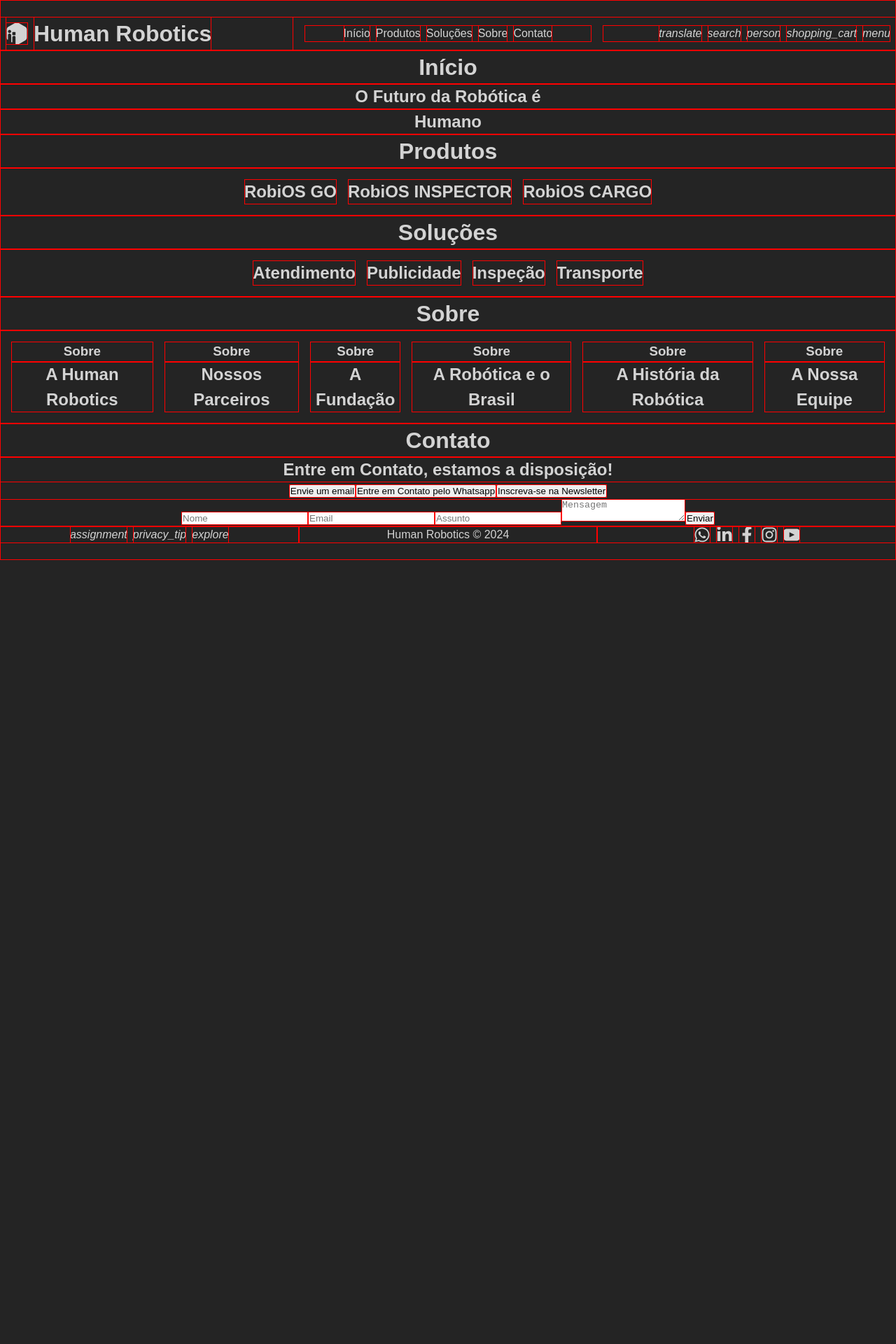
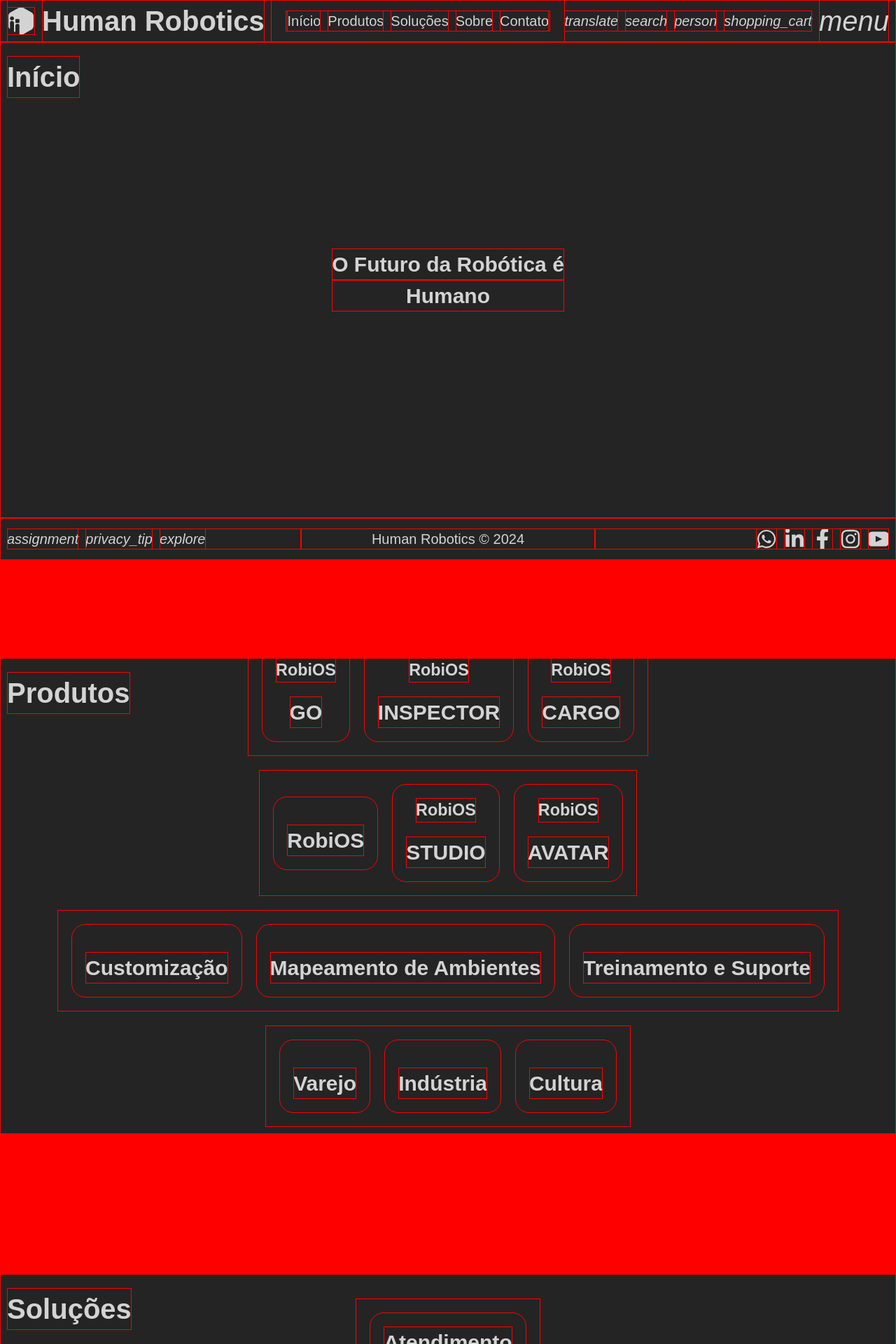
Before and after one commit to Tarranzilla/00_PRAGWORKS_2024, a React (Vite) app in the folder pragworks24/: page / in a window 1280 px wide. Shown: the top 1920 px of the page at 70% size. Before the commit the page ends 800 px from the top, so only its background shows below. Built offline with nearby package versions, Linux system fonts and the light colour scheme.

Commit message:
small fix

```diff
--- a/pragworks24/index.html
+++ b/pragworks24/index.html
@@ -2,7 +2,7 @@
 <html lang="en">
     <head>
         <meta charset="UTF-8" />
-        <link rel="icon" type="image/svg+xml" href="/vite.svg" />
+        <link rel="icon" type="image/svg+xml" href="/HR_Logo.svg" />
         <meta name="viewport" content="width=device-width, initial-scale=1.0" />
         <title>pragworks24</title>
     </head>
--- a/pragworks24/src/App.tsx
+++ b/pragworks24/src/App.tsx
@@ -61,37 +61,107 @@ function App() {
                 </div>
                 <div className="card_auto_slider" id="auto_slider_partners"></div>
             </div>
+            <div className="Section_Divider" id="SD01"></div>
             <div className="LP_Section" id="produtos">
                 <h1 className="LP_Section_Title">Produtos</h1>
-                <div className="Products_Container">
+                <div className="Products_Container" id="produtos-robos" title="Robôs">
                     <div className="Product_Card">
-                        <h2>RobiOS GO</h2>
+                        <h3>RobiOS</h3>
+                        <h2>GO</h2>
                     </div>
                     <div className="Product_Card">
-                        <h2>RobiOS INSPECTOR</h2>
+                        <h3>RobiOS</h3>
+                        <h2>INSPECTOR</h2>
                     </div>
                     <div className="Product_Card">
-                        <h2>RobiOS CARGO</h2>
+                        <h3>RobiOS</h3>
+                        <h2>CARGO</h2>
                     </div>
                 </div>
+                <div className="Products_Container" id="produtos-softwares" title="Softwares">
+                    <div className="Product_Card">
+                        <h3> </h3>
+                        <h2>RobiOS</h2>
+                    </div>
+                    <div className="Product_Card">
+                        <h3>RobiOS</h3>
+                        <h2>STUDIO</h2>
+                    </div>
+                    <div className="Product_Card">
+                        <h3>RobiOS</h3>
+                        <h2>AVATAR</h2>
+                    </div>
+                </div>
+
+                <div className="Products_Container" id="produtos-servicos" title="Serviços">
+                    <div className="Product_Card">
+                        <h3> </h3>
+                        <h2>Customização</h2>
+                    </div>
+                    <div className="Product_Card">
+                        <h3> </h3>
+                        <h2>Mapeamento de Ambientes</h2>
+                    </div>
+                    <div className="Product_Card">
+                        <h3> </h3>
+                        <h2>Treinamento e Suporte</h2>
+                    </div>
+                </div>
+
+                <div className="Products_Container" id="produtos-experiencias" title="Experiências">
+                    <div className="Product_Card">
+                        <h3> </h3>
+                        <h2>Varejo</h2>
+                    </div>
+                    <div className="Product_Card">
+                        <h3> </h3>
+                        <h2>Indústria</h2>
+                    </div>
+                    <div className="Product_Card">
+                        <h3> </h3>
+                        <h2>Cultura</h2>
+                    </div>
+                </div>
+
+                <div className="Products_Selector">
+                    <button>Robôs</button>
+                    <button>Softwares</button>
+                    <button>Serviços</button>
+                    <button>Experiências</button>
+                </div>
             </div>
+            <div className="Section_Divider" id="SD02"></div>
             <div className="LP_Section" id="solucoes">
                 <h1 className="LP_Section_Title">Soluções</h1>
                 <div className="Solutions_Container">
                     <div className="Solution_Card">
                         <h2>Atendimento</h2>
                     </div>
+                </div>
+                <div className="Solutions_Container">
                     <div className="Solution_Card">
                         <h2>Publicidade</h2>
                     </div>
+                </div>
+                <div className="Solutions_Container">
                     <div className="Solution_Card">
                         <h2>Inspeção</h2>
                     </div>
+                </div>
+                <div className="Solutions_Container">
                     <div className="Solution_Card">
                         <h2>Transporte</h2>
                     </div>
                 </div>
+
+                <div className="Solutions_Selector">
+                    <button>Atendimento</button>
+                    <button>Publicidade</button>
+                    <button>Inspeção</button>
+                    <button>Transporte</button>
+                </div>
             </div>
+            <div className="Section_Divider" id="SD03"></div>
             <div className="LP_Section" id="sobre">
                 <h1 className="LP_Section_Title">Sobre</h1>
                 <div className="Abouts_Container">
@@ -119,8 +189,22 @@ function App() {
                         <h3>Sobre</h3>
                         <h2>A Nossa Equipe</h2>
                     </div>
+                    <div className="About_Card">
+                        <h3>Sobre</h3>
+                        <h2>Blog</h2>
+                    </div>
+                </div>
+                <div className="Abouts_Selector">
+                    <button>Nossa Missão</button>
+                    <button>Equipe</button>
+                    <button>A Fundação</button>
+                    <button>Parceiros</button>
+                    <button>Robótica e o Brasil</button>
+                    <button>História da Robótica</button>
+                    <button>Blog</button>
                 </div>
             </div>
+            <div className="Section_Divider" id="SD04"></div>
             <div className="LP_Section" id="contato">
                 <h1 className="LP_Section_Title">Contato</h1>
                 <div className="Contact_Container">
@@ -139,6 +223,19 @@ function App() {
                     </div>
                 </div>
             </div>
+            <div className="Section_Divider" id="SD05"></div>
+            <div className="LP_Section" id="menu">
+                <h1 className="LP_Section_Title">Menu</h1>
+                <div className="Menu_Container">
+                    <div className="Menu_Main_List">
+                        <h2>Produtos</h2>
+                        <h2>Soluções</h2>
+                        <h2>Sobre</h2>
+                        <h2>Contato</h2>
+                    </div>
+                </div>
+            </div>
+            <div className="Section_Divider" id="SD06"></div>
             <div className="Footer">
                 <div className="Footer_Actions_Container">
                     <a href="#termos-e-condicoes" className="Footer_Action hoverable undecorated" title="Termos e Condições">
--- a/pragworks24/src/index.css
+++ b/pragworks24/src/index.css
@@ -2,6 +2,7 @@
     font-family: sans-serif;
     line-height: 1.5;
     font-weight: 400;
+    font-size: 1.25rem;
 
     color-scheme: light dark;
     color: rgba(255, 255, 255, 0.8);
@@ -14,6 +15,7 @@
     -webkit-text-size-adjust: 100%;
 
     --text-color: rgba(255, 255, 255, 0.8);
+    --background-color: #242424;
 
     --small_gap: 0.5rem;
     --gap: 1rem;
@@ -30,14 +32,15 @@
     outline-offset: -1px;
 }
 
+html {
+    scroll-behavior: smooth;
+    scroll-snap-type: y proximity;
+}
+
 body {
     margin: 0;
-    display: flex;
-    flex-direction: column;
-    align-items: center;
-    justify-content: center;
+    margin-block: 3rem;
     min-width: 320px;
-    min-height: 100vh;
     text-align: center;
 }
 
@@ -58,12 +61,18 @@ body {
 }
 
 .Navbar {
-    position: sticky;
+    position: fixed;
+    height: 3rem;
+    width: 100%;
+    top: 0;
+    left: 0;
+    z-index: 100;
     display: flex;
     flex-direction: row;
     align-items: center;
     gap: var(--gap);
     padding-inline: var(--small_gap);
+    background-color: var(--background-color);
 }
 
 .Navbar > * {
@@ -130,11 +139,23 @@ body {
     justify-content: center;
 }
 
+.Nav_Menu_Btn > * {
+    font-size: 2rem;
+}
+
 .Footer {
+    z-index: 100;
+    height: 3rem;
+    position: fixed;
+    width: 100%;
+    bottom: 0;
+    left: 0;
     display: flex;
     flex-direction: row;
     align-items: center;
     justify-content: space-between;
+    padding: var(--small_gap);
+    background-color: var(--background-color);
 }
 
 .Footer > * {
@@ -145,7 +166,7 @@ body {
     display: flex;
     flex-direction: row;
     align-items: center;
-    justify-content: center;
+    justify-content: start;
     gap: var(--small_gap);
 }
 
@@ -164,7 +185,7 @@ body {
     display: flex;
     flex-direction: row;
     align-items: center;
-    justify-content: center;
+    justify-content: end;
     gap: var(--small_gap);
 }
 
@@ -181,13 +202,55 @@ body {
     fill: var(--text-color);
 }
 
+.Section_Divider {
+    width: 100%;
+    height: 25vh;
+    background-color: red;
+}
+
+.LP_Section {
+    scroll-snap-align: start;
+    scroll-margin: 3rem;
+    position: relative;
+    height: calc(100vh - 6rem);
+    display: flex;
+    flex: 1;
+    flex-direction: column;
+    align-items: center;
+    justify-content: center;
+    gap: var(--gap);
+    padding: var(--gap);
+
+    overflow-y: auto;
+}
+
+.LP_Section_Title {
+    position: absolute;
+    top: var(--gap);
+    left: var(--small_gap);
+}
+
 .Products_Container,
 .Solutions_Container,
-.Abouts_Container {
+.Abouts_Container,
+.Menu_Container {
     display: flex;
     flex-direction: row;
     align-items: center;
     justify-content: center;
+    flex-wrap: wrap;
     gap: var(--gap);
     padding: var(--gap);
 }
+
+.Product_Card,
+.Solution_Card,
+.About_Card {
+    display: flex;
+    flex-direction: column;
+    align-items: center;
+    justify-content: center;
+    gap: var(--gap);
+    padding: var(--gap);
+    border-radius: var(--gap);
+}
```
Also changed, not shown: pragworks24/public/HR_Logo.svg (added).
